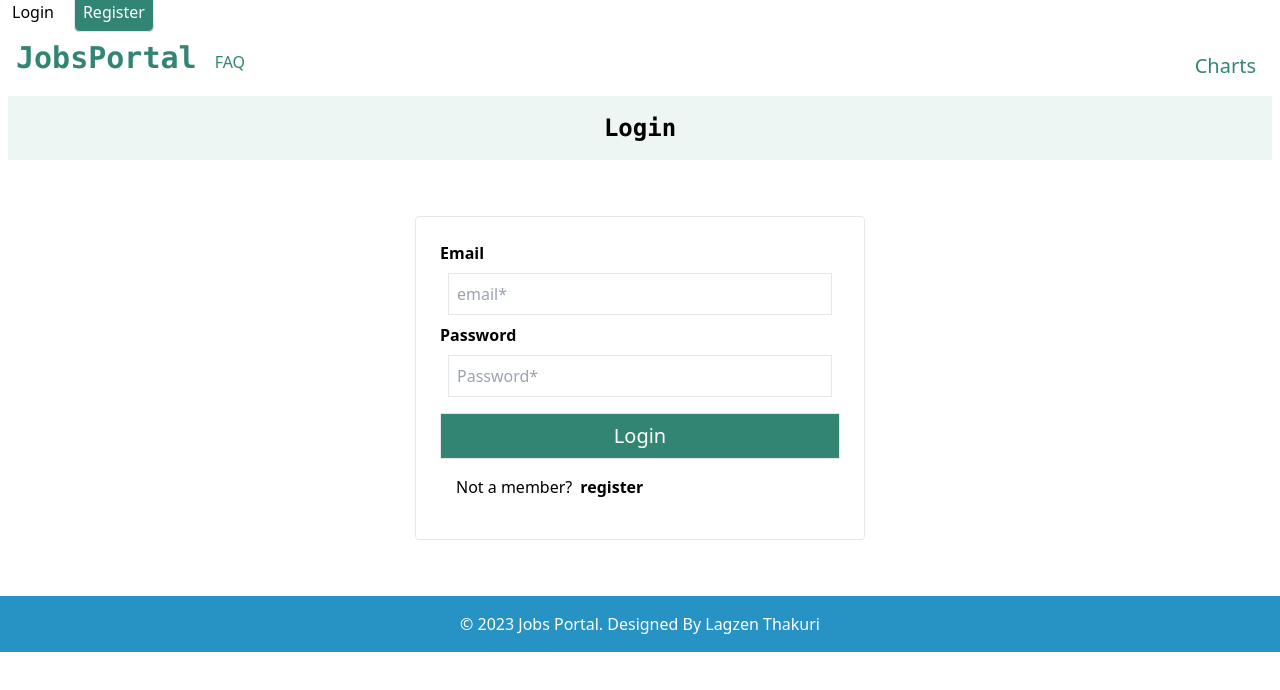
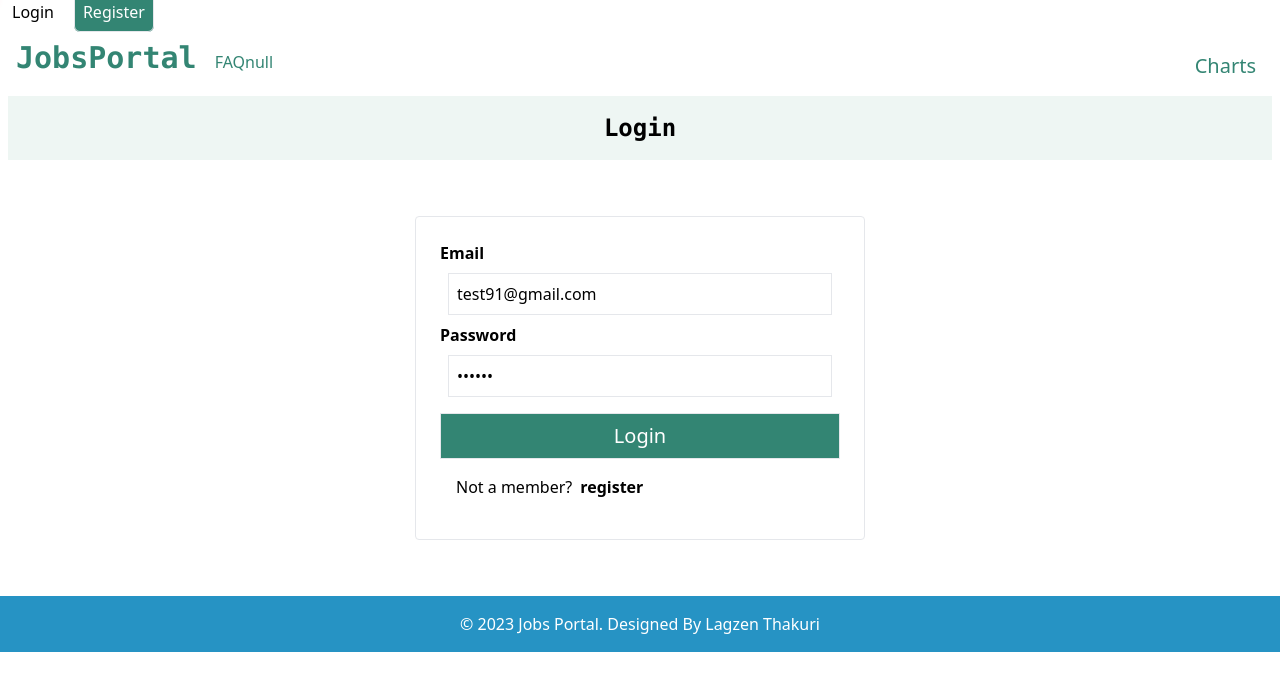
Before and after one commit to Luckyzen69/Job-portal-0, a React (Vite) app: page /login in a window 1280 px wide. Shown: the top 690 px of the page. Built offline with nearby package versions, Linux system fonts and the light colour scheme.

Commit message:
Add react-toastify and axios, update Login component to use them, update header component to use redux state.

```diff
--- a/package.json
+++ b/package.json
@@ -18,6 +18,7 @@
     "react-icons": "^4.11.0",
     "react-redux": "^8.1.3",
     "react-router-dom": "^6.21.1",
+    "react-toastify": "^10.0.4",
     "react-top-loading-bar": "^2.3.1"
   },
   "devDependencies": {
--- a/src/auth/Login.jsx
+++ b/src/auth/Login.jsx
@@ -5,6 +5,7 @@ import { Link, useNavigate } from "react-router-dom";
 import { useAuth } from "./authProvider";
 import { setUser } from "../store/userSlice";
 import { useDispatch, useSelector } from "react-redux";
+import { toast } from "react-toastify";
 
 export default function Login({setProgress}){
     useEffect(()=>{
@@ -26,21 +27,24 @@ export default function Login({setProgress}){
     async function submit(e){
 
         e.preventDefault()
-        try{
-            let userCredentials = {
-                email, password
+            axios.post(`http://localhost:8000/api/login/`,
+            {email:e.target.email.value,
+            password:e.taget.password.value
+            }).then(res=>{
+                //when status code is in 2's line
+                toast("Login sucessfull")
+                console.log(res.data.user);
+                navigate("/")
+                dispatch(setUser())
+            })
+            .catch((err)=> {
+            console.log(err);
+            if(error.response?.status === 401){
+                return toast.error("Invalid Credentials")
             }
-            dispatch(setUser(userCredentials)).then((result)=>{
-                if(result.payload){
-                    setEmail('');
-                    setPassword('');
-                    navigate('/')
-                }
-            })
-
-        }catch(e){
-            console.log(e);
-        }
+            toast.error("505 back end error ")
+            //when code status is 3,4,5
+        })
         }
     return<>
 
@@ -52,9 +56,9 @@ export default function Login({setProgress}){
         <div className=" justify-center items-center flex m-8 p-4  ">
         <form className="grid m-2 justify-center border rounded p-6 font-sans" action="POST">
             <label htmlFor="login" className="font-bold flex ">Email</label>
-            <input type="email" onChange={(e)=>{setEmail(e.target.value)}} placeholder="email*" className="border flex m-2 p-2 lg:w-96 " />
-            <label htmlFor="password" className="font-bold flex" >Password</label>
-            <input type="password" autoComplete="off" name="password" id="password" placeholder="Password*"  onChange={(e)=>{setPassword(e.target.value)}}  className="border flex m-2 mb-4 p-2 " />
+            <input type="email" value={"test91@gmail.com"} placeholder="email*" className="border flex m-2 p-2 lg:w-96 " />
+            <label htmlFor="password" className="font-bold flex"  >Password</label>
+            <input type="password" autoComplete="off" name="password" id="password" placeholder="Password*"  value={"qwerty"}  className="border flex m-2 mb-4 p-2 " />
             <button type="submit"  onClick={submit} className="border flex hover:ring-2 bg-primary justify-center text-white text-center p-2 text-xl">
                 {loading? 'Loading..':'Login'}
             </button>
--- a/src/components/header.jsx
+++ b/src/components/header.jsx
@@ -1,4 +1,5 @@
 import React, { useState } from "react";
+import { useSelector } from "react-redux";
 import { Link, useLocation } from "react-router-dom";
 import { useNavigate } from "react-router-dom";
 
@@ -16,7 +17,7 @@ function getUser(){
 
 
 export default function Header() {
-  const [user, setUser] = useState(getUser())
+  const user = useSelector((store)=>store.user.value)
 
 
     return (<>
@@ -45,7 +46,7 @@ export default function Header() {
         <div>
         <Link to="/home" className=" font-mono font-bold text-3xl has-tooltip hover:text-pink  ">JobsPortal <span className="tooltip rounded shadow-lg p-1 font-normal mt-8 text-sm text-yellow">go to home</span></Link>
         <Link to="/FAQ" className=" hover:text-pink" >FAQ</Link>
-
+        {JSON.stringify(user)}
         <p>{user && user.name }</p>
         <p>{user && user.email }</p>
         </div>
```
Also changed, not shown: 1 other file (tests, documents, lock files or other folders).
